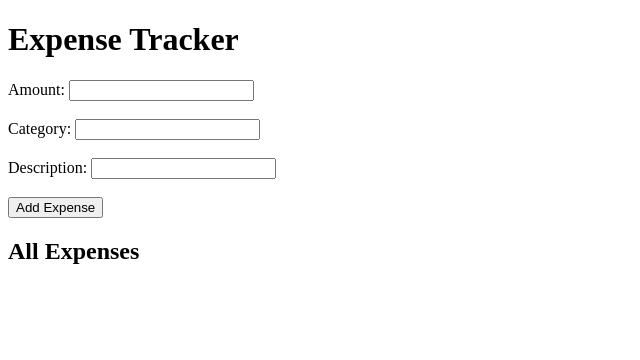
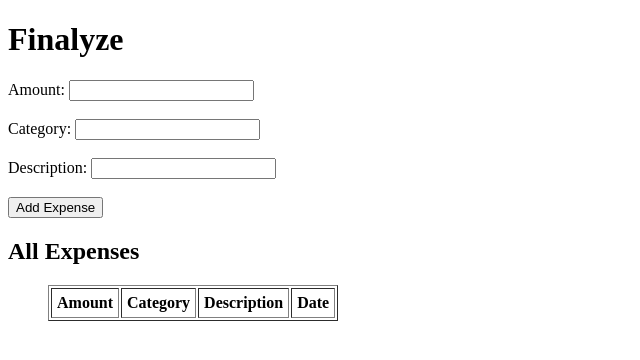
Before and after one commit to rautpriyanka1623-art/Finalyze, a Flask app: page / in a window 1280 px wide. Shown: the top 360 px of the page, without its empty margins (0-640 px from the left). Run offline with Flask 3, Linux system fonts and the light colour scheme; lists and menus that the app fills with data are empty.

Commit message:
Renamed project to Finalyze

```diff
--- a/app.py
+++ b/app.py
@@ -12,9 +12,10 @@
         description = request.form['description']
 
         expense = {
-            'amount': amount,
+            'amount': float(amount),
             'category': category,
-            'description': description
+            'description': description,
+            'date':date
         }
 
         expenses.append(expense)
--- a/templates/index.html
+++ b/templates/index.html
@@ -1,11 +1,11 @@
 <!DOCTYPE html>
 <html>
 <head>
-    <title>Expense Tracker</title>
+    <title>Finalyze</title>
 </head>
 <body>
 
-    <h1>Expense Tracker</h1>
+    <h1>Finalyze</h1>
 
     <form method="POST">
         <label>Amount:</label>
@@ -23,13 +23,23 @@
     <h2>All Expenses</h2>
 
     <ul>
-        {% for expense in expenses %}
-            <li>
-                ₹{{ expense.amount }} -
-                {{ expense.category }} -
-                {{ expense.description }}
-            </li>
-        {% endfor %}
+        <table border="1" cellpadding="5">
+    <tr>
+        <th>Amount</th>
+        <th>Category</th>
+        <th>Description</th>
+        <th>Date</th>
+    </tr>
+
+    {% for expense in expenses %}
+    <tr>
+        <td>₹{{ "%.2f"|format(expense.amount) }}</td>
+        <td>{{ expense.category }}</td>
+        <td>{{ expense.description }}</td>
+        <td>{{ expense.date }}</td>
+    </tr>
+    {% endfor %}
+</table>
     </ul>
 
 </body>
```
Also changed, not shown: README.md.
